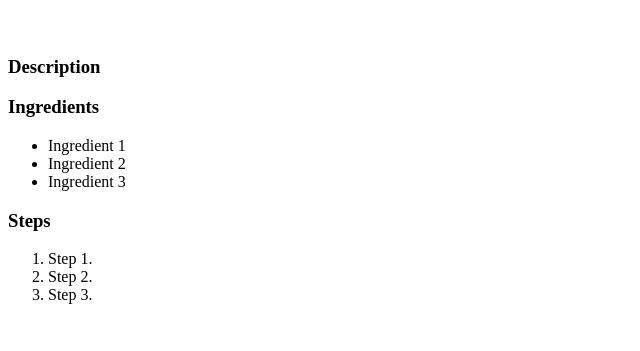
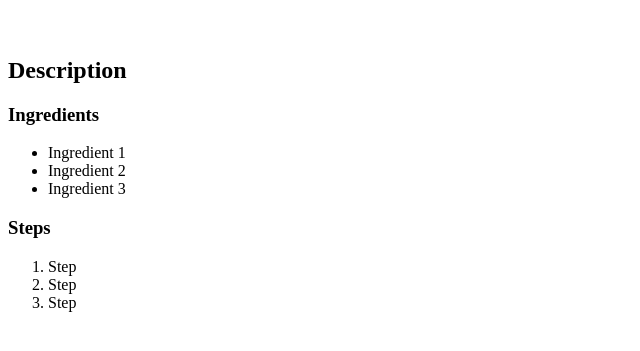
Before and after one commit to AstuteAli/odin-recipes, a plain HTML site: page recipes/lasagna.html in a window 1280 px wide. Shown: the part 61-412 px from the top of the page, without its empty margins (0-640 px from the left). Drawn offline with Linux system fonts and the light colour scheme.

```diff
--- a/recipes/lasagna.html
+++ b/recipes/lasagna.html
@@ -8,7 +8,7 @@
 <body>
     <h1>Lasagna</h1>
     <img src="">
-    <h3>Description</h3>
+    <h2>Description</h2>
     <h3>Ingredients</h3>
     <ul>
         <li>Ingredient 1</li>
@@ -17,9 +17,9 @@
     </ul>
     <h3>Steps</h3>
     <ol>
-        <li>Step 1.</li>
-        <li>Step 2.</li>
-        <li>Step 3.</li>
+        <li>Step</li>
+        <li>Step</li>
+        <li>Step</li>
     </ol>
 </body>
 </html>
```
